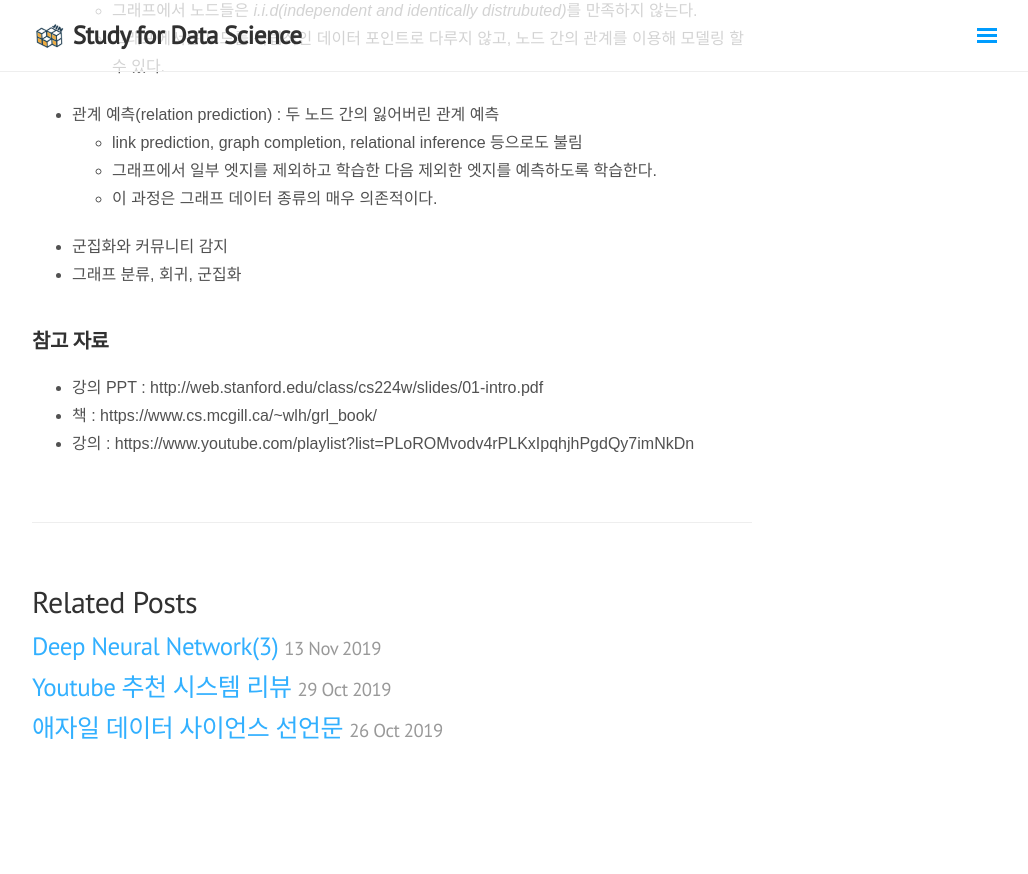
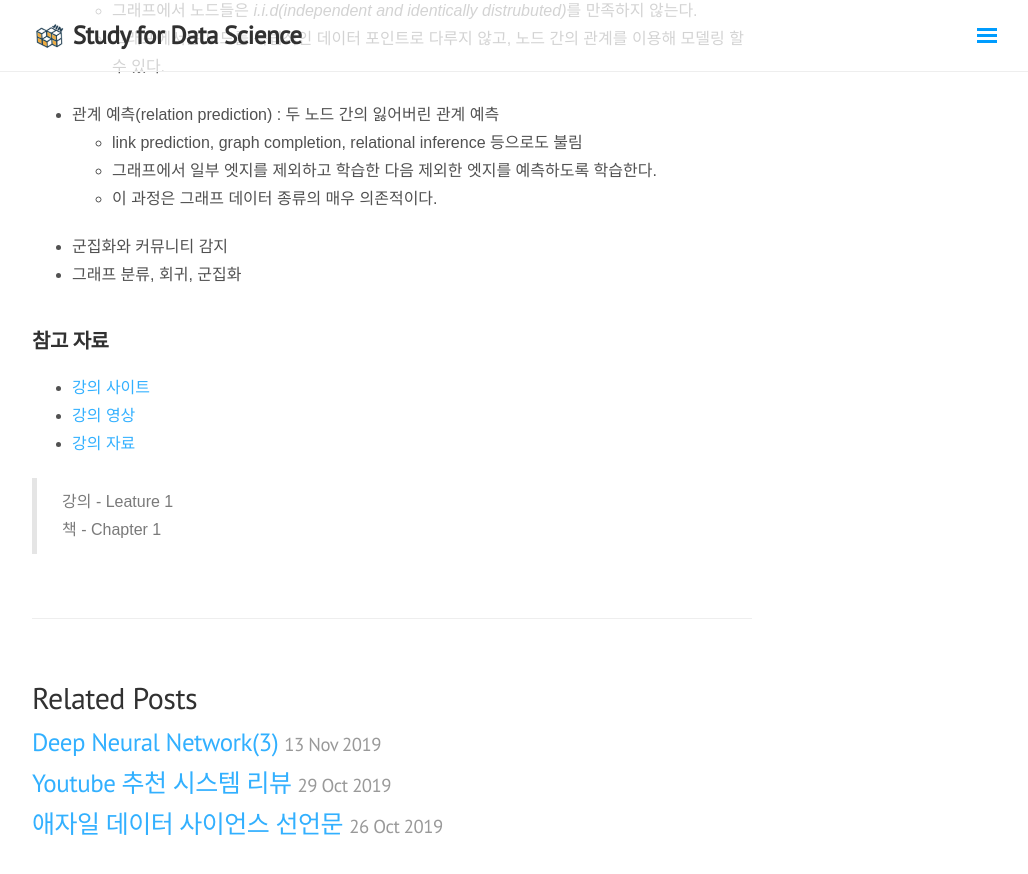
Before and after one commit to jin717/jin717.github.io, a Jekyll site: the page built from _posts/machine learning/2021-08-01-GNN(1).md, in a window 1280 px wide and 900 px high, scrolled down 1166 px. Shown: the top 874 px of the window, without its empty margins (248-1276 px from the left). Built offline with Jekyll 4.4.1, drawn with Linux system fonts in a browser that asks for light colours; nearby versions of some CDN libraries; some web fonts are replaced; formulas are drawn with MathJax 3; comment, search, counter and statistics services are not loaded; before the commit the page ends 1970 px from its top, so only the background shows below that.

Commit message:
update post

```diff
--- a/_posts/machine learning/2021-08-01-GNN(1).md
+++ b/_posts/machine learning/2021-08-01-GNN(1).md
@@ -5,6 +5,7 @@ category: machine_learning
 tags: [GNN]
 comments: true
 ---
+
 
 ## 1. 왜 그래프인가?
 
@@ -49,6 +50,9 @@ comments: true
 
 ## 참고 자료
 
-- 강의 PPT : http://web.stanford.edu/class/cs224w/slides/01-intro.pdf
-- 책 : https://www.cs.mcgill.ca/~wlh/grl_book/
-- 강의 : https://www.youtube.com/playlist?list=PLoROMvodv4rPLKxIpqhjhPgdQy7imNkDn
+- [강의 사이트](http://web.stanford.edu/class/cs224w/)
+- [강의 영상](https://www.youtube.com/playlist?list=PLoROMvodv4rPLKxIpqhjhPgdQy7imNkDn)
+- [강의 자료](https://www.cs.mcgill.ca/~wlh/grl_book/)
+
+> 강의 - Leature 1 <br>
+> 책 - Chapter 1
```
